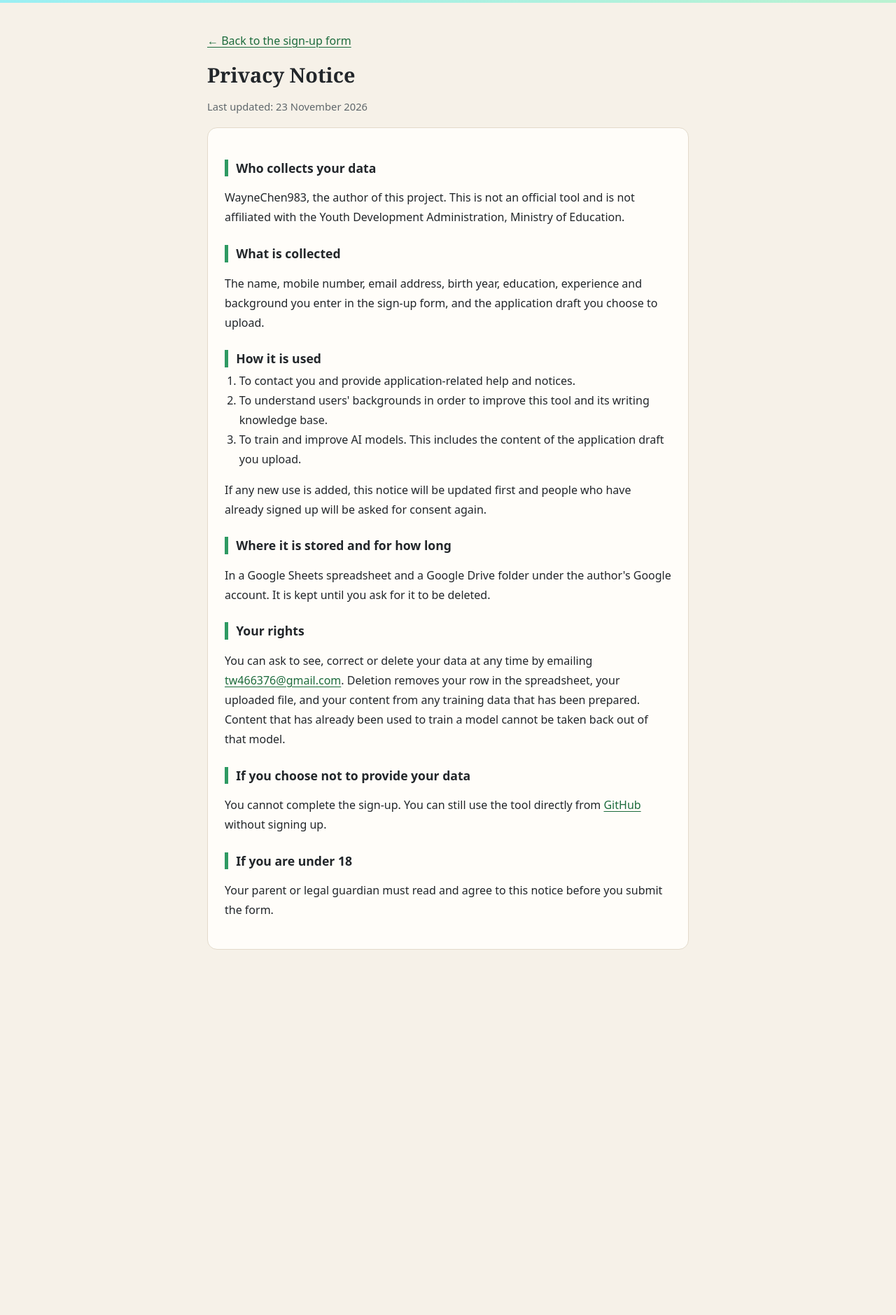
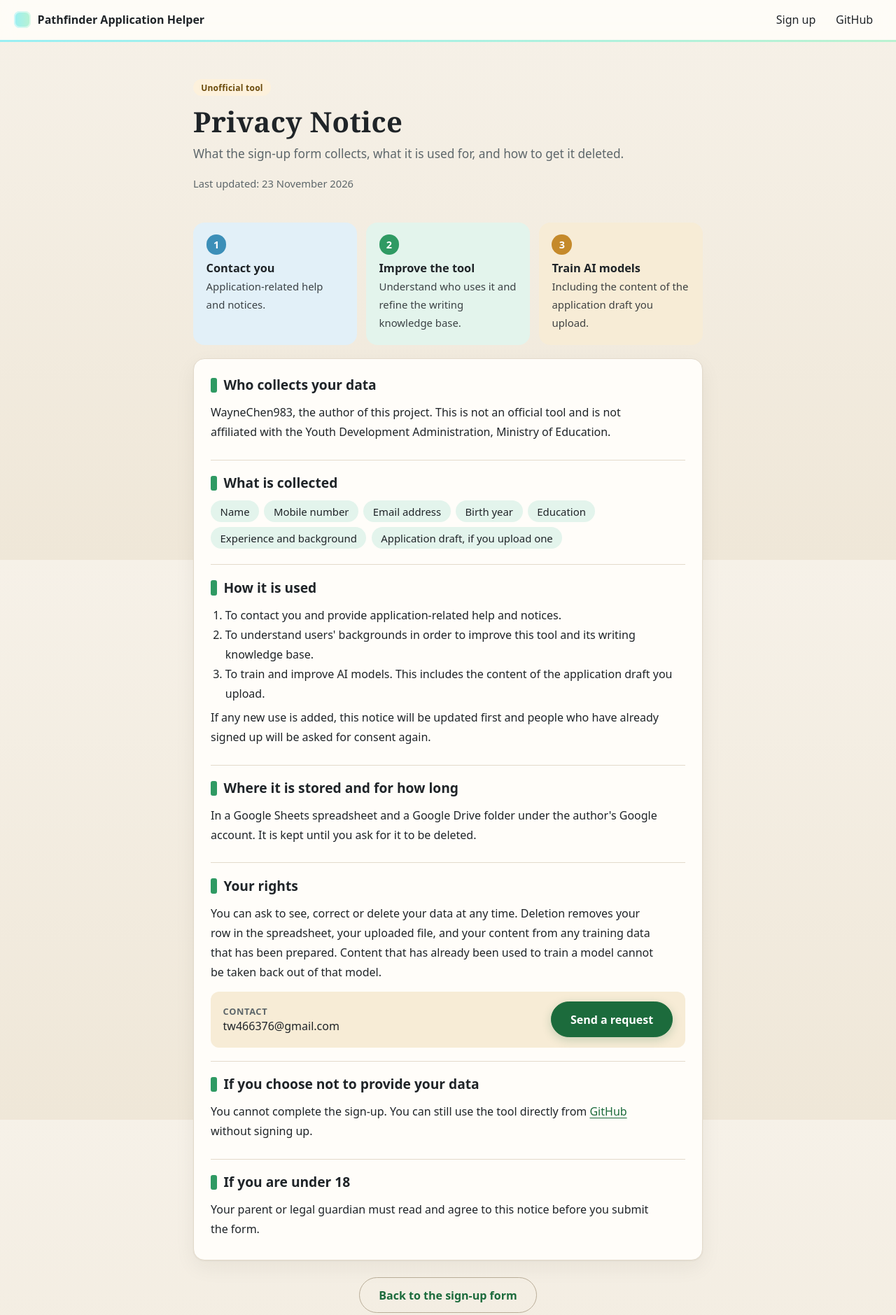
Before and after one commit to WayneChen983/twpathfinder-helper, a plain HTML site: page docs/privacy.html in a window 1280 px wide. Shown: the top 1879 px of the page at 70% size. Before the commit the page ends 1437 px from the top, so only its background shows below. Drawn offline with Linux system fonts and the light colour scheme.

Commit message:
Redesign the sign-up and privacy pages with a shared stylesheet
Adds a sticky header, hero illustration, numbered form sections, an
at-a-glance summary on the privacy page, and a contact callout.

Co-Authored-By: Claude Fable 5.2 <noreply@anthropic.com>

```diff
--- a/docs/privacy.html
+++ b/docs/privacy.html
@@ -4,41 +4,40 @@
 <meta charset="utf-8">
 <meta name="viewport" content="width=device-width, initial-scale=1">
 <title>Privacy Notice | Pathfinder Application Helper</title>
-<style>
-:root { --bg: #f6f1e8; --surface: #fffdf9; --ink: #22262a; --muted: #5f676b; --line: #e3dacb; --brand: #1c6b3c;
-  --grad: linear-gradient(90deg, #9aeff3, #baf2d1); --tint: #e6f5ee; --bar: #2f9a63; }
-@media (prefers-color-scheme: dark) {
-  :root { --bg: #15181a; --surface: #1d2224; --ink: #eceae5; --muted: #a3acab; --line: #2e3536; --brand: #7fd6a4;
-    --grad: linear-gradient(90deg, #5fcfd4, #8fdcb0); --tint: #1b3229; --bar: #6fd39c; }
-}
-* { box-sizing: border-box; }
-body { margin: 0; background: var(--bg); color: var(--ink); font: 16px/1.75 "Noto Sans TC", "PingFang TC", "Microsoft JhengHei", system-ui, sans-serif; }
-a { color: var(--brand); text-underline-offset: 3px; }
-.bar { height: 4px; background: var(--grad); }
-main { max-width: 720px; margin: 0 auto; padding: 1.5rem 1rem 4rem; }
-h1 { font-family: Georgia, "Noto Serif TC", serif; font-size: 1.8rem; line-height: 1.3; margin: .8rem 0 .2rem; }
-h2 { font-size: 1.1rem; margin: 1.6rem 0 .3rem; padding-left: .7rem; border-left: 5px solid var(--bar); line-height: 1.4; }
-.muted { color: var(--muted); font-size: .92rem; }
-.card { background: var(--surface); border: 1px solid var(--line); border-radius: 14px; padding: 1.2rem 1.5rem 1.6rem; margin: 1rem 0; }
-.card p, .card li { max-width: 40em; }
-ol, ul { padding-left: 1.3rem; margin: .3rem 0; }
-.jump { display: inline-block; background: var(--tint); border-radius: 99px; padding: .15rem .9rem; font-size: .9rem; text-decoration: none; margin-right: .4rem; }
-</style>
+<link rel="stylesheet" href="site.css">
 </head>
 <body>
-<div class="bar"></div>
+<header class="nav">
+  <a class="brand" href="./"><span class="mark" aria-hidden="true"></span>Pathfinder Application Helper</a>
+  <nav><a href="./">Sign up</a><a href="https://github.com/WayneChen983/twpathfinder-helper" target="_blank" rel="noopener">GitHub</a></nav>
+</header>
+
 <main>
-  <p><a href="./">← Back to the sign-up form</a></p>
+  <section class="hero-panel">
+    <span class="badge">Unofficial tool</span>
     <h1>Privacy Notice</h1>
+    <p class="lead">What the sign-up form collects, what it is used for, and how to get it deleted.</p>
     <p class="muted">Last updated: 23 November 2026</p>
+  </section>
 
-  <article class="card" id="en" lang="en">
+  <section class="tiles" aria-label="How your data is used, at a glance">
+    <div class="tile t-sky"><span class="n">1</span><h3>Contact you</h3><p>Application-related help and notices.</p></div>
+    <div class="tile t-mint"><span class="n">2</span><h3>Improve the tool</h3><p>Understand who uses it and refine the writing knowledge base.</p></div>
+    <div class="tile t-sand"><span class="n">3</span><h3>Train AI models</h3><p>Including the content of the application draft you upload.</p></div>
+  </section>
+
+  <article class="card doc">
+    <section>
       <h2>Who collects your data</h2>
       <p>WayneChen983, the author of this project. This is not an official tool and is not affiliated with the Youth Development Administration, Ministry of Education.</p>
-
+    </section>
+    <section>
       <h2>What is collected</h2>
-    <p>The name, mobile number, email address, birth year, education, experience and background you enter in the sign-up form, and the application draft you choose to upload.</p>
-
+      <ul class="chips">
+        <li>Name</li><li>Mobile number</li><li>Email address</li><li>Birth year</li><li>Education</li><li>Experience and background</li><li>Application draft, if you upload one</li>
+      </ul>
+    </section>
+    <section>
       <h2>How it is used</h2>
       <ol>
         <li>To contact you and provide application-related help and notices.</li>
@@ -46,19 +45,31 @@ ol, ul { padding-left: 1.3rem; margin: .3rem 0; }
         <li>To train and improve AI models. This includes the content of the application draft you upload.</li>
       </ol>
       <p>If any new use is added, this notice will be updated first and people who have already signed up will be asked for consent again.</p>
-
+    </section>
+    <section>
       <h2>Where it is stored and for how long</h2>
       <p>In a Google Sheets spreadsheet and a Google Drive folder under the author's Google account. It is kept until you ask for it to be deleted.</p>
-
+    </section>
+    <section>
       <h2>Your rights</h2>
-    <p>You can ask to see, correct or delete your data at any time by emailing <a href="mailto:tw466376@gmail.com">tw466376@gmail.com</a>. Deletion removes your row in the spreadsheet, your uploaded file, and your content from any training data that has been prepared. Content that has already been used to train a model cannot be taken back out of that model.</p>
-
+      <p>You can ask to see, correct or delete your data at any time. Deletion removes your row in the spreadsheet, your uploaded file, and your content from any training data that has been prepared. Content that has already been used to train a model cannot be taken back out of that model.</p>
+      <div class="callout">
+        <div><b>Contact</b><span>tw466376@gmail.com</span></div>
+        <a class="btn" href="mailto:tw466376@gmail.com?subject=Data%20request%20%E2%80%93%20Pathfinder%20Application%20Helper">Send a request</a>
+      </div>
+    </section>
+    <section>
       <h2>If you choose not to provide your data</h2>
-    <p>You cannot complete the sign-up. You can still use the tool directly from <a href="https://github.com/WayneChen983/twpathfinder-helper">GitHub</a> without signing up.</p>
-
+      <p>You cannot complete the sign-up. You can still use the tool directly from <a href="https://github.com/WayneChen983/twpathfinder-helper" target="_blank" rel="noopener">GitHub</a> without signing up.</p>
+    </section>
+    <section>
       <h2>If you are under 18</h2>
       <p>Your parent or legal guardian must read and agree to this notice before you submit the form.</p>
+    </section>
   </article>
+
+  <p class="center"><a class="btn ghost" href="./">Back to the sign-up form</a></p>
+  <footer>This page is not an official website of the Youth Development Administration. Program details are governed by the latest announcements on the <a href="https://twpathfinder.yda.gov.tw" target="_blank" rel="noopener">official site</a>.</footer>
 </main>
 </body>
 </html>
--- /dev/null
+++ b/docs/site.css
@@ -0,0 +1,127 @@
+/* 登記頁面與隱私說明頁共用的樣式 */
+:root {
+  --bg: #f6f1e8; --bg2: #efe7d8; --surface: #fffdf9; --ink: #1f2428; --muted: #5d666a; --line: #e3dacb;
+  --field: #ffffff; --field-line: #b9ad98;
+  --brand: #1c6b3c; --brand-hover: #175a32; --brand-ink: #ffffff; --grad: linear-gradient(90deg, #9aeff3, #baf2d1);
+  --tint-mint: #e3f4ec; --tint-sky: #e2f0f8; --tint-sand: #f7ecd6; --bar-mint: #2f9a63; --bar-sky: #3c8fb8; --bar-sand: #c58a2b;
+  --warn-bg: #fdf1dc; --warn-ink: #6b4a0a; --danger: #a3261f; --code-bg: #1f2a2c; --code-ink: #e8f3ee;
+  --shadow: 0 1px 2px rgba(40, 30, 10, .06), 0 10px 30px rgba(40, 30, 10, .06);
+  --radius: 16px;
+}
+@media (prefers-color-scheme: dark) {
+  :root {
+    --bg: #131718; --bg2: #171c1d; --surface: #1c2224; --ink: #eceae5; --muted: #a3acab; --line: #2e3536;
+    --field: #0e1315; --field-line: #5b6a6b;
+    --brand: #7fd6a4; --brand-hover: #96e0b5; --brand-ink: #0c2a19; --grad: linear-gradient(90deg, #5fcfd4, #8fdcb0);
+    --tint-mint: #1b3229; --tint-sky: #1a2d38; --tint-sand: #332a18; --bar-mint: #6fd39c; --bar-sky: #74bfe6; --bar-sand: #e6b45e;
+    --warn-bg: #3a2e12; --warn-ink: #f2d99b; --danger: #f08a82; --code-bg: #0b1012; --code-ink: #dff0e8;
+    --shadow: 0 1px 2px rgba(0, 0, 0, .4);
+  }
+}
+* { box-sizing: border-box; }
+html { -webkit-text-size-adjust: 100%; scroll-behavior: smooth; }
+@media (prefers-reduced-motion: reduce) { html { scroll-behavior: auto; } * { transition: none !important; } }
+body { margin: 0; color: var(--ink); background: linear-gradient(var(--bg), var(--bg2)) fixed;
+  font: 16px/1.75 "Noto Sans TC", "PingFang TC", "Microsoft JhengHei", system-ui, -apple-system, "Segoe UI", sans-serif; }
+a { color: var(--brand); text-underline-offset: 3px; }
+[hidden] { display: none !important; }
+
+/* 頁首 */
+.nav { position: sticky; top: 0; z-index: 10; display: flex; justify-content: space-between; align-items: center; gap: 1rem;
+  padding: .65rem 1.25rem; background: color-mix(in srgb, var(--surface) 88%, transparent); backdrop-filter: blur(10px);
+  border-bottom: 1px solid var(--line); }
+.nav::after { content: ""; position: absolute; left: 0; right: 0; bottom: -3px; height: 3px; background: var(--grad); }
+.brand { display: flex; align-items: center; gap: .6rem; font-weight: 700; color: var(--ink); text-decoration: none; }
+.mark { width: 1.5rem; height: 1.5rem; border-radius: 8px; background: var(--grad); box-shadow: inset 0 0 0 2px rgba(255, 255, 255, .5); flex: none; }
+.nav nav { display: flex; gap: .2rem; }
+.nav nav a { text-decoration: none; color: var(--ink); font-weight: 500; padding: .25rem .8rem; border-radius: 99px; }
+.nav nav a:hover { background: var(--tint-mint); }
+
+main { max-width: 760px; margin: 0 auto; padding: 1.75rem 1rem 4rem; }
+
+/* 主視覺 */
+.hero-img { display: block; width: 100%; height: auto; border-radius: var(--radius); border: 1px solid var(--line); box-shadow: var(--shadow); }
+.hero-panel { padding: 1.5rem 0 .5rem; }
+.badge { display: inline-block; font-size: .75rem; font-weight: 700; letter-spacing: .02em; padding: .1rem .7rem; border-radius: 99px; background: var(--warn-bg); color: var(--warn-ink); }
+h1 { font-family: Georgia, "Noto Serif TC", "PMingLiU", serif; font-size: clamp(1.9rem, 5vw, 2.5rem); line-height: 1.25; margin: .7rem 0 .4rem; text-wrap: balance; letter-spacing: .01em; }
+.lead { color: var(--muted); font-size: 1.08rem; margin: 0 0 .6rem; max-width: 36em; }
+.muted { color: var(--muted); font-size: .92rem; }
+.center { text-align: center; margin-top: 1.5rem; }
+
+/* 卡片 */
+.card { background: var(--surface); border: 1px solid var(--line); border-radius: var(--radius); padding: 1.5rem; margin: 1.1rem 0; box-shadow: var(--shadow); }
+h2 { font-size: 1.2rem; line-height: 1.4; margin: 0 0 .7rem; }
+h3 { font-size: 1.02rem; margin: .5rem 0 .15rem; line-height: 1.35; }
+
+.tiles { display: grid; grid-template-columns: repeat(auto-fit, minmax(190px, 1fr)); gap: .8rem; margin: 1.2rem 0; }
+.tile { border-radius: var(--radius); padding: 1rem 1.1rem 1.1rem; border: 1px solid transparent; }
+.tile p { margin: 0; font-size: .93rem; color: var(--ink); opacity: .85; }
+.tile .n { display: inline-grid; place-items: center; width: 1.8rem; height: 1.8rem; border-radius: 50%; color: #fff; font-weight: 700; font-size: .9rem; }
+.t-sky { background: var(--tint-sky); } .t-sky .n { background: var(--bar-sky); }
+.t-mint { background: var(--tint-mint); } .t-mint .n { background: var(--bar-mint); }
+.t-sand { background: var(--tint-sand); } .t-sand .n { background: var(--bar-sand); }
+
+.how { list-style: none; padding: 0; margin: 0; display: grid; gap: .6rem; }
+.how li { display: flex; gap: .8rem; align-items: flex-start; background: var(--tint-sky); border-radius: 12px; padding: .7rem .95rem; }
+.how b { display: inline-grid; place-items: center; width: 1.7em; height: 1.7em; border-radius: 50%; background: var(--bar-sky); color: #fff; flex: none; font-size: .9rem; }
+
+/* 文件頁 */
+.doc section { padding: 1.2rem 0; border-top: 1px solid var(--line); }
+.doc section:first-child { padding-top: 0; border-top: 0; } .doc section:last-child { padding-bottom: 0; }
+.doc h2 { display: flex; align-items: center; gap: .6rem; }
+.doc h2::before { content: ""; width: .55rem; height: 1.1em; border-radius: 3px; background: var(--bar-mint); flex: none; }
+.doc p, .doc li { max-width: 40em; }
+.doc p { margin: .4rem 0; }
+.doc ol { padding-left: 1.3rem; margin: .3rem 0; }
+.chips { list-style: none; padding: 0; margin: .2rem 0; display: flex; flex-wrap: wrap; gap: .45rem; }
+.chips li { background: var(--tint-mint); border-radius: 99px; padding: .15rem .85rem; font-size: .93rem; }
+.callout { display: flex; flex-wrap: wrap; gap: .8rem 1.2rem; align-items: center; justify-content: space-between; background: var(--tint-sand);
+  border-radius: 12px; padding: .9rem 1.1rem; margin-top: .9rem; }
+.callout div { display: flex; flex-direction: column; line-height: 1.4; }
+.callout b { font-size: .8rem; letter-spacing: .05em; text-transform: uppercase; color: var(--muted); }
+
+/* 表單 */
+.form-section { padding: 1.4rem 0; border-top: 1px solid var(--line); }
+.form-section:first-of-type { padding-top: 0; border-top: 0; }
+form { counter-reset: sec; }
+.form-section > h2 { display: flex; align-items: center; gap: .65rem; counter-increment: sec; }
+.form-section > h2::before { content: counter(sec); display: inline-grid; place-items: center; width: 1.9rem; height: 1.9rem; border-radius: 50%;
+  background: var(--grad); color: #16302b; font-size: .95rem; font-weight: 700; flex: none; }
+label { display: block; font-weight: 600; margin: 1.05rem 0 .3rem; }
+label .opt { font-weight: 500; color: var(--muted); font-size: .78rem; margin-left: .4rem; padding: 0 .5rem; border-radius: 99px; background: var(--tint-sky); }
+label .req { color: var(--danger); margin-left: .15rem; }
+.hint { margin: 0 0 .35rem; color: var(--muted); font-size: .88rem; }
+input, select, textarea { font: inherit; color: var(--ink); background: var(--field); border: 1.5px solid var(--field-line); border-radius: 10px; padding: .6rem .75rem; width: 100%;
+  transition: border-color .15s, box-shadow .15s; }
+textarea { resize: vertical; line-height: 1.7; }
+::placeholder { color: var(--muted); opacity: .7; }
+input:hover, select:hover, textarea:hover { border-color: var(--bar-mint); }
+input:focus, select:focus, textarea:focus, button:focus-visible, a:focus-visible { outline: none; border-color: var(--bar-mint); box-shadow: 0 0 0 3px rgba(47, 154, 99, .28); }
+input[type=file] { background: var(--tint-sky); border: 1.5px dashed var(--bar-sky); padding: .8rem; }
+input[type=file]::file-selector-button { font: inherit; font-weight: 600; margin-right: .8rem; padding: .3rem .9rem; border: 0; border-radius: 99px; background: var(--bar-sky); color: #fff; cursor: pointer; }
+input[type=checkbox] { width: 1.2rem; height: 1.2rem; flex: none; margin-top: .3rem; accent-color: var(--brand); }
+.grid2 { display: grid; grid-template-columns: 1fr 1fr; gap: 0 1rem; }
+@media (max-width: 600px) { .grid2 { grid-template-columns: 1fr; } }
+.check { display: flex; gap: .7rem; align-items: flex-start; font-weight: 400; background: var(--tint-sand); border-radius: 12px; padding: .8rem 1rem; margin: .7rem 0; cursor: pointer; }
+.notice-box { background: var(--tint-mint); border-radius: 12px; padding: .8rem 1.1rem; margin: 0; }
+.error { background: var(--warn-bg); color: var(--warn-ink); border-radius: 12px; padding: .7rem 1rem; margin-top: 1rem; }
+.hp { position: absolute; left: -9999px; width: 1px; height: 1px; overflow: hidden; }
+
+/* 按鈕 */
+.btn { display: inline-flex; align-items: center; justify-content: center; background: var(--brand); color: var(--brand-ink); border: 1px solid var(--brand); border-radius: 99px;
+  padding: .65rem 1.7rem; font: inherit; font-weight: 700; cursor: pointer; text-decoration: none; white-space: nowrap; transition: background .15s, transform .1s;
+  box-shadow: 0 4px 14px rgba(28, 107, 60, .22); }
+.btn:hover { background: var(--brand-hover); border-color: var(--brand-hover); }
+.btn:active { transform: translateY(1px); }
+.btn:disabled { opacity: .55; cursor: progress; box-shadow: none; }
+.btn.ghost { background: transparent; color: var(--brand); border-color: var(--field-line); box-shadow: none; }
+.btn.ghost:hover { background: var(--tint-mint); border-color: var(--brand); }
+.actions { display: flex; flex-wrap: wrap; gap: .7rem; align-items: center; margin-top: 1.3rem; }
+@media (max-width: 600px) { .actions .btn { width: 100%; } }
+
+/* 送出後 */
+pre.prompt { background: var(--code-bg); color: var(--code-ink); border-radius: 12px; padding: 1.1rem 1.2rem; white-space: pre-wrap; word-break: break-word;
+  font: 15px/1.7 ui-monospace, "Cascadia Mono", Consolas, monospace; margin: .6rem 0; }
+.repo { display: block; background: var(--tint-sky); border-radius: 12px; padding: .8rem 1.1rem; font-weight: 600; word-break: break-all; text-decoration: none; }
+.repo:hover { text-decoration: underline; }
+footer { color: var(--muted); font-size: .85rem; margin-top: 2.2rem; text-align: center; }
```
Also changed, not shown: docs/index.html (+21 -67 lines), docs/hero.svg (added). Lines whose indentation alone changed are shown as unchanged.
